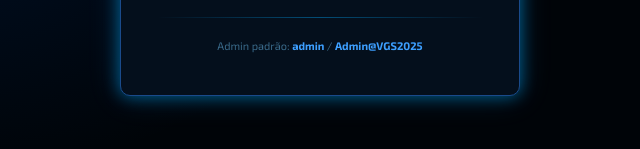
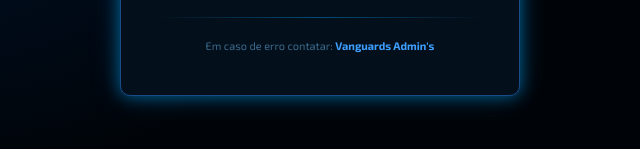
Before and after one commit to ChristopherRussiGOV/DS-Vanguards-Data, a website: page ds-vanguards/public/index.html in a window 1280 px wide. Shown: the part 581-730 px from the top of the page, 320-960 px from the left. Drawn offline with Linux system fonts and the light colour scheme.

Commit message:
Update index.html

```diff
--- a/ds-vanguards/public/index.html
+++ b/ds-vanguards/public/index.html
@@ -39,7 +39,7 @@
       </button>
       <div class="glow-line"></div>
       <p style="font-size:11px; color:var(--text-muted); text-align:center;">
-        Admin padrão: <strong style="color:var(--blue-bright)">admin</strong> / <strong style="color:var(--blue-bright)">Admin@VGS2025</strong>
+        Em caso de erro contatar: <strong style="color:var(--blue-bright)">Vanguards Admin's</strong>
       </p>
     </div>
 
```
